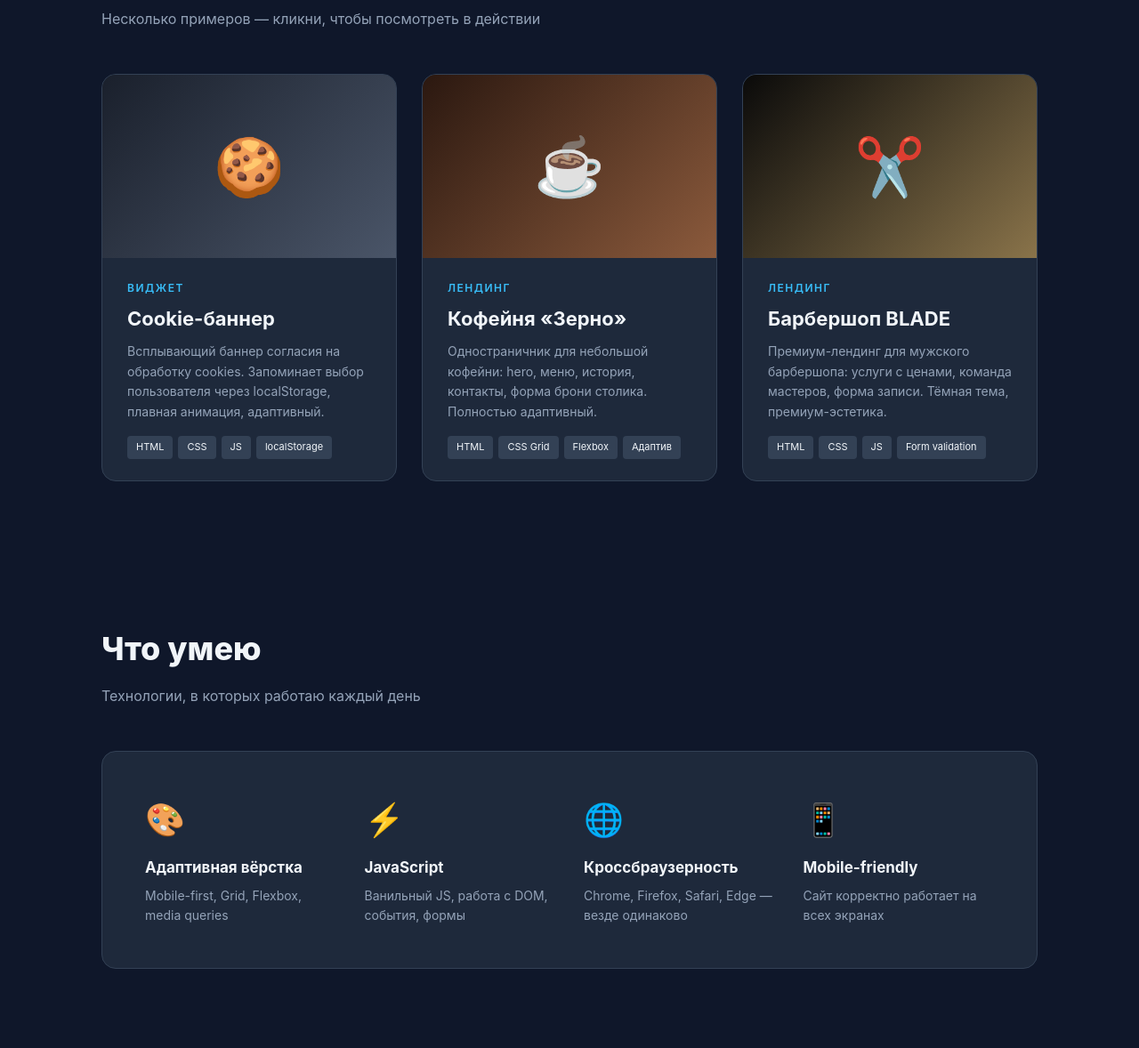
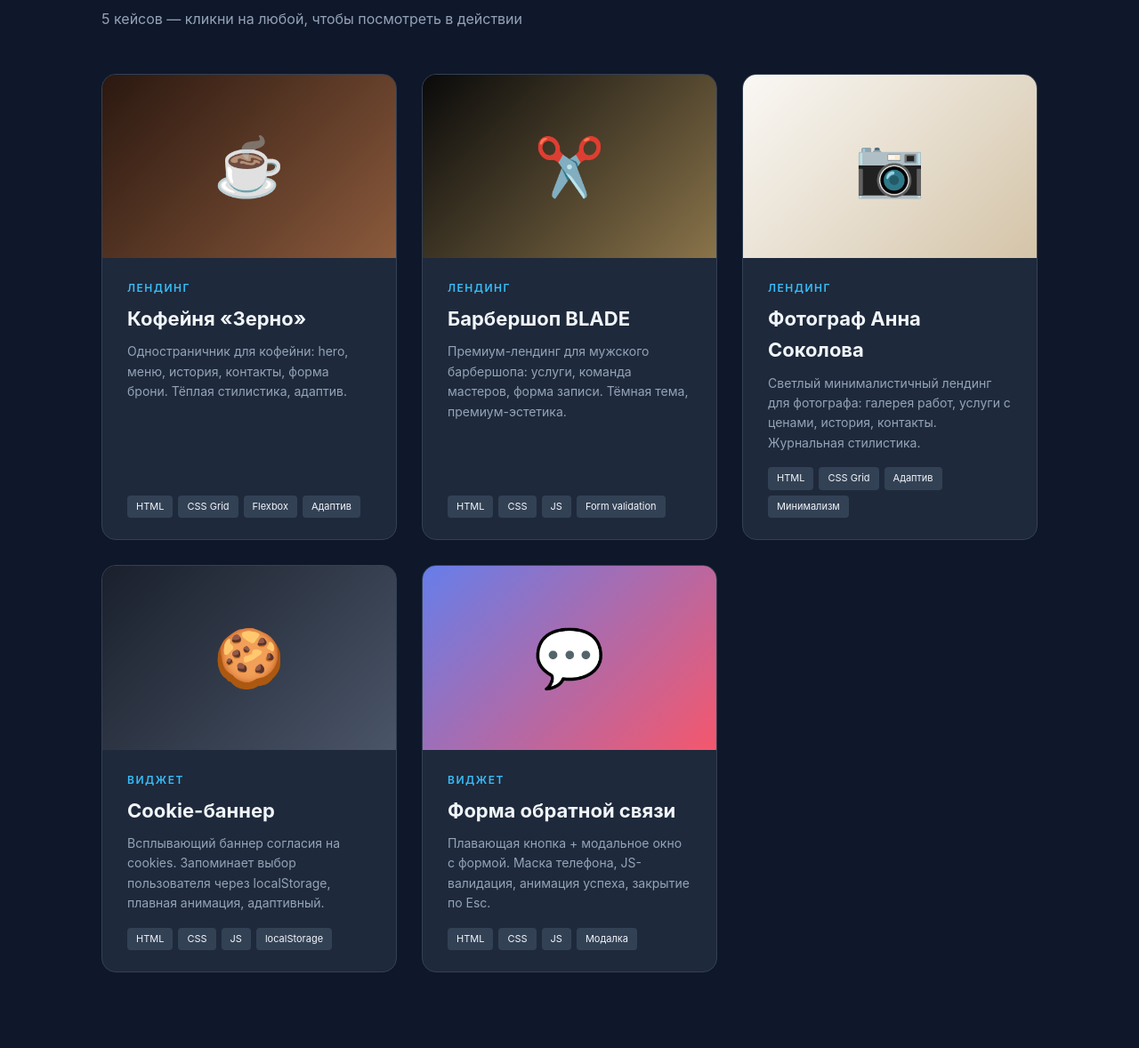
Before and after one commit to frontmaster42/portfolio, a plain HTML site: page index.html in a window 1280 px wide. Shown: the part 722-1900 px from the top of the page at 89% size. Drawn offline with Linux system fonts and the light colour scheme.

Commit message:
Add files via upload

```diff
--- a/index.html
+++ b/index.html
@@ -118,15 +118,12 @@
     position: relative;
     overflow: hidden;
   }
-  .work--1 .work__preview {
-    background: linear-gradient(135deg, #1a202c 0%, #4a5568 100%);
-  }
-  .work--2 .work__preview {
-    background: linear-gradient(135deg, #2b1810 0%, #8b5a3c 100%);
-  }
-  .work--3 .work__preview {
-    background: linear-gradient(135deg, #0a0a0a 0%, #c9a86a 150%);
-  }
+  .work--1 .work__preview { background: linear-gradient(135deg, #1a202c 0%, #4a5568 100%); }
+  .work--2 .work__preview { background: linear-gradient(135deg, #2b1810 0%, #8b5a3c 100%); }
+  .work--3 .work__preview { background: linear-gradient(135deg, #0a0a0a 0%, #c9a86a 150%); }
+  .work--4 .work__preview { background: linear-gradient(135deg, #faf8f5 0%, #d4c4a8 100%); color: #1a1a1a; }
+  .work--5 .work__preview { background: linear-gradient(135deg, #667eea 0%, #f5576c 100%); }
+
   .work__body {
     padding: 24px 28px;
     flex: 1;
@@ -272,23 +269,9 @@
 <section class="section">
   <div class="container">
     <h2 class="section__title">Работы</h2>
-    <p class="section__lead">Несколько примеров — кликни, чтобы посмотреть в действии</p>
+    <p class="section__lead">5 кейсов — кликни на любой, чтобы посмотреть в действии</p>
 
     <div class="works">
-
-      <a href="cookie-banner/index.html" class="work work--1">
-        <div class="work__preview">🍪</div>
-        <div class="work__body">
-          <div class="work__category">Виджет</div>
-          <div class="work__title">Cookie-баннер</div>
-          <div class="work__desc">
-            Всплывающий баннер согласия на обработку cookies. Запоминает выбор пользователя через localStorage, плавная анимация, адаптивный.
-          </div>
-          <div class="work__stack">
-            <span>HTML</span><span>CSS</span><span>JS</span><span>localStorage</span>
-          </div>
-        </div>
-      </a>
 
       <a href="coffee-landing/index.html" class="work work--2">
         <div class="work__preview">☕</div>
@@ -296,7 +279,7 @@
           <div class="work__category">Лендинг</div>
           <div class="work__title">Кофейня «Зерно»</div>
           <div class="work__desc">
-            Одностраничник для небольшой кофейни: hero, меню, история, контакты, форма брони столика. Полностью адаптивный.
+            Одностраничник для кофейни: hero, меню, история, контакты, форма брони. Тёплая стилистика, адаптив.
           </div>
           <div class="work__stack">
             <span>HTML</span><span>CSS Grid</span><span>Flexbox</span><span>Адаптив</span>
@@ -310,10 +293,52 @@
           <div class="work__category">Лендинг</div>
           <div class="work__title">Барбершоп BLADE</div>
           <div class="work__desc">
-            Премиум-лендинг для мужского барбершопа: услуги с ценами, команда мастеров, форма записи. Тёмная тема, премиум-эстетика.
+            Премиум-лендинг для мужского барбершопа: услуги, команда мастеров, форма записи. Тёмная тема, премиум-эстетика.
           </div>
           <div class="work__stack">
             <span>HTML</span><span>CSS</span><span>JS</span><span>Form validation</span>
+          </div>
+        </div>
+      </a>
+
+      <a href="photographer-landing/index.html" class="work work--4">
+        <div class="work__preview">📷</div>
+        <div class="work__body">
+          <div class="work__category">Лендинг</div>
+          <div class="work__title">Фотограф Анна Соколова</div>
+          <div class="work__desc">
+            Светлый минималистичный лендинг для фотографа: галерея работ, услуги с ценами, история, контакты. Журнальная стилистика.
+          </div>
+          <div class="work__stack">
+            <span>HTML</span><span>CSS Grid</span><span>Адаптив</span><span>Минимализм</span>
+          </div>
+        </div>
+      </a>
+
+      <a href="cookie-banner/index.html" class="work work--1">
+        <div class="work__preview">🍪</div>
+        <div class="work__body">
+          <div class="work__category">Виджет</div>
+          <div class="work__title">Cookie-баннер</div>
+          <div class="work__desc">
+            Всплывающий баннер согласия на cookies. Запоминает выбор пользователя через localStorage, плавная анимация, адаптивный.
+          </div>
+          <div class="work__stack">
+            <span>HTML</span><span>CSS</span><span>JS</span><span>localStorage</span>
+          </div>
+        </div>
+      </a>
+
+      <a href="contact-form-widget/index.html" class="work work--5">
+        <div class="work__preview">💬</div>
+        <div class="work__body">
+          <div class="work__category">Виджет</div>
+          <div class="work__title">Форма обратной связи</div>
+          <div class="work__desc">
+            Плавающая кнопка + модальное окно с формой. Маска телефона, JS-валидация, анимация успеха, закрытие по Esc.
+          </div>
+          <div class="work__stack">
+            <span>HTML</span><span>CSS</span><span>JS</span><span>Модалка</span>
           </div>
         </div>
       </a>
@@ -380,7 +405,7 @@
 </footer>
 
 <script>
-  // защита от спам-ботов: собираем email из кусочков
+  // защита email от спам-ботов
   (function() {
     var u = ['r','a','l','e','k','s','e','e','v','4','3','7'].join('');
     var d = ['g','m','a','i','l'].join('') + '.' + 'com';
@@ -391,6 +416,6 @@
     if (label) label.textContent = email;
   })();
 </script>
-<script defer src="https://static.cloudflareinsights.com/beacon.min.js/v833ccba57c9e4d2798f2e76cebdd09a11778172276447" integrity="sha512-57MDmcccJXYtNnH+ZiBwzC4jb2rvgVCEokYN+L/nLlmO8rfYT/gIpW2A569iJ/3b+0UEasghjuZH/ma3wIs/EQ==" data-cf-beacon='{"version":"2024.11.0","token":"1954b47c125f43f8b4338b3c4f804e4f","server_timing":{"name":{"cfCacheStatus":true,"cfEdge":true,"cfExtPri":true,"cfL4":true,"cfOrigin":true,"cfSpeedBrain":true},"location_startswith":null}}' crossorigin="anonymous"></script>
-<script>(function(){function c(){var b=a.contentDocument||a.contentWindow.document;if(b){var d=b.createElement('script');d.innerHTML="window.__CF$cv$params={r:'9fe50773489ff103',t:'MTc3OTIxMzkxOQ=='};var a=document.createElement('script');a.src='/cdn-cgi/challenge-platform/scripts/jsd/main.js';document.getElementsByTagName('head')[0].appendChild(a);";b.getElementsByTagName('head')[0].appendChild(d)}}if(document.body){var a=document.createElement('iframe');a.height=1;a.width=1;a.style.position='absolute';a.style.top=0;a.style.left=0;a.style.border='none';a.style.visibility='hidden';document.body.appendChild(a);if('loading'!==document.readyState)c();else if(window.addEventListener)document.addEventListener('DOMContentLoaded',c);else{var e=document.onreadystatechange||function(){};document.onreadystatechange=function(b){e(b);'loading'!==document.readyState&&(document.onreadystatechange=e,c())}}}})();</script></body>
+
+</body>
 </html>
```
